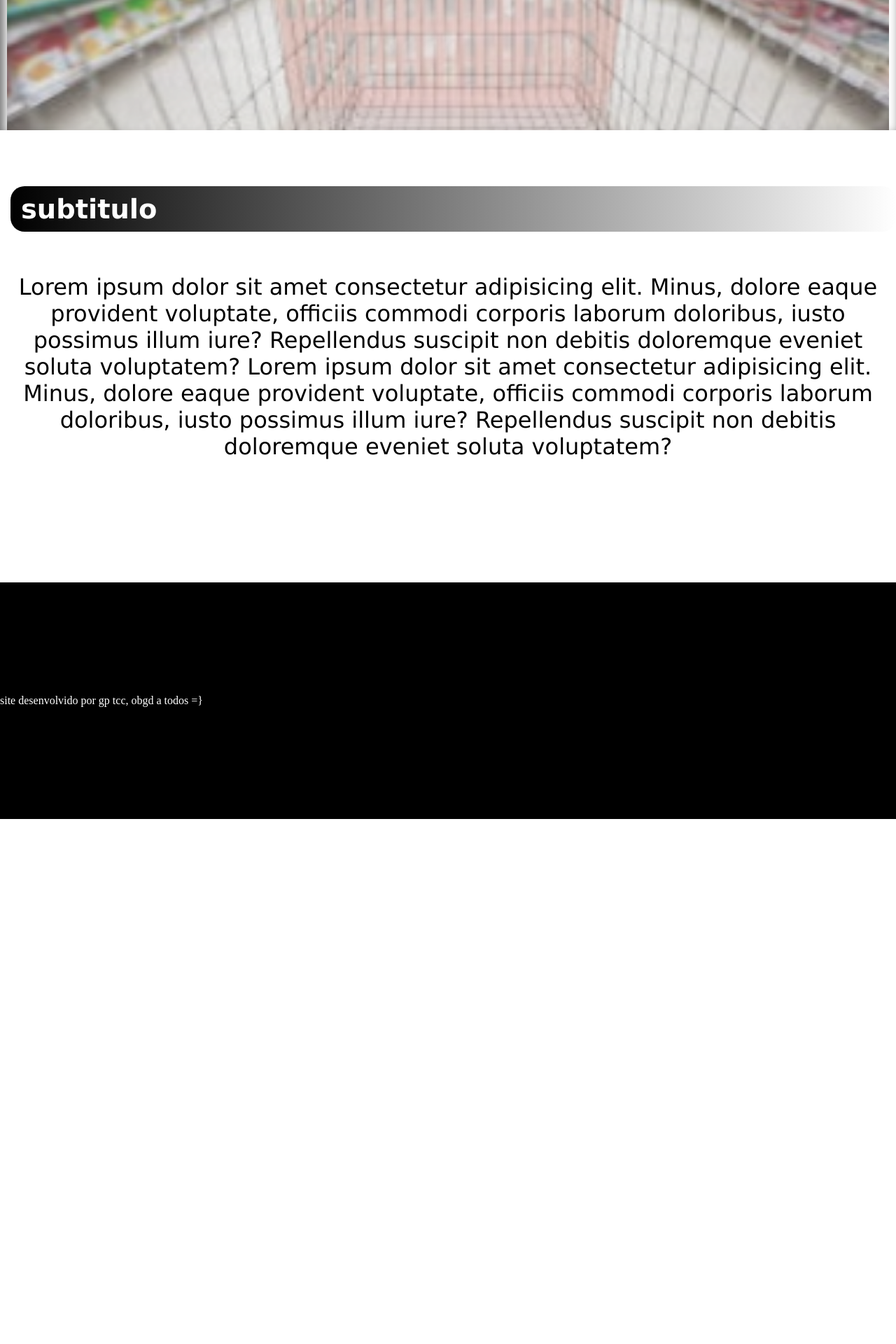
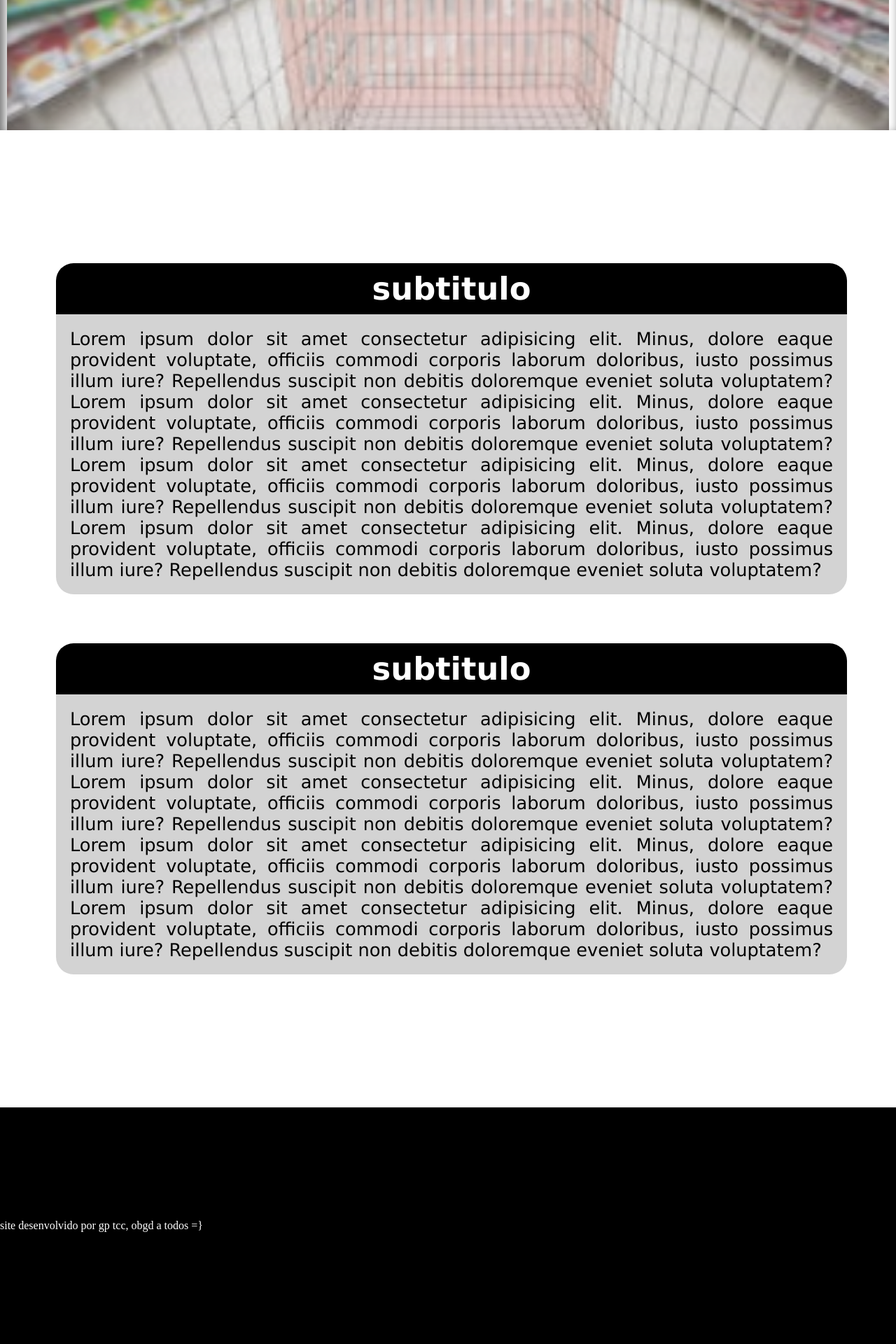
Before and after one commit to MattAlexandre/projeto-tcc, a PHP site: page / in a window 1280 px wide. Shown: the part 3055-4975 px from the top of the page at 70% size. Before the commit the page ends 4225 px from the top, so only its background shows below. Run offline with PHP 8.4, Linux system fonts and the light colour scheme.

Commit message:
atualizacao-css

```diff
--- a/estilo/index.css
+++ b/estilo/index.css
@@ -15,7 +15,7 @@
 
     --cor1:black;
     --cor2:white;
-    --cor3:none;
+    --cor3:lightgray;
     --cor4:none;
     --cor5:none;
     --cor6:none;
@@ -174,9 +174,36 @@ img{
     animation-delay: 15s ;
 }
 
+
+#sec03{
+    flex-direction: row;
+}
+
+.box{
+    margin: 70px;
+    border-radius: 20px ;
+}
+
+.box > h3{
+    background-color: var(--cor1);
+    color: var(--cor2);
+    font: normal bold 3.5vw var(--font1);
+    text-align: center;
+    padding: 10px;
+    border-radius: 25px 25px 0px 0px;
+}
+
+.box > p{
+    background-color: var(--cor3);
+    color: var(--cor1);
+    font: normal normal 2vw var(--font1);
+    text-align: justify;
+    padding: 20px;
+    border-radius: 0px 0px 25px 25px;
+}
+
 footer{
     background-color: var(--cor1);
     color: var(--cor2);
-    padding: 20vh 0vh   ;
-
+    padding: 20vh 0vh;
 }
--- a/index.html
+++ b/index.html
@@ -37,7 +37,7 @@
 
     <main> <!-- main do site - meio -->
 
-      <section class="padrao"> <!-- primeira sessão do site - conteudo -->
+      <section class="padrao" id="sec01"> <!-- primeira sessão do site - conteudo -->
 
           <h2>subtitulo </h2> <!-- subtitulo -->
 
@@ -60,7 +60,7 @@
       </section>
 
 
-      <section class="padrao"> <!-- primeira sessão do site - conteudo -->
+      <section class="padrao" id="sec02"> <!-- primeira sessão do site - conteudo -->
 
         <h2>subtitulo </h2> <!-- subtitulo -->
 
@@ -103,11 +103,21 @@
 
     </section>
 
-    <section class="padrao"> <!-- primeira sessão do site - conteudo -->
+    <section class="padrao" id="sec03"> <!-- primeira sessão do site - conteudo -->
 
-        <h2>subtitulo </h2> <!-- subtitulo -->
+        <section class="box" id="box1">
 
-        <p> <!-- paragrafo-->
+            <h3>subtitulo</h2>
+
+            <p>
+                Lorem ipsum dolor sit amet consectetur adipisicing elit.
+            Minus, dolore eaque provident voluptate, officiis commodi
+            corporis laborum doloribus, iusto possimus illum iure?
+            Repellendus suscipit non debitis doloremque eveniet soluta voluptatem?
+            Lorem ipsum dolor sit amet consectetur adipisicing elit.
+            Minus, dolore eaque provident voluptate, officiis commodi
+            corporis laborum doloribus, iusto possimus illum iure?
+            Repellendus suscipit non debitis doloremque eveniet soluta voluptatem?
             Lorem ipsum dolor sit amet consectetur adipisicing elit.
             Minus, dolore eaque provident voluptate, officiis commodi
             corporis laborum doloribus, iusto possimus illum iure?
@@ -117,6 +127,35 @@
             corporis laborum doloribus, iusto possimus illum iure?
             Repellendus suscipit non debitis doloremque eveniet soluta voluptatem?
             </p>
+
+        </section>
+
+        <section class="box" id="box2">
+
+            <h3>subtitulo</h2>
+
+            <p>
+                Lorem ipsum dolor sit amet consectetur adipisicing elit.
+            Minus, dolore eaque provident voluptate, officiis commodi
+            corporis laborum doloribus, iusto possimus illum iure?
+            Repellendus suscipit non debitis doloremque eveniet soluta voluptatem?
+            Lorem ipsum dolor sit amet consectetur adipisicing elit.
+            Minus, dolore eaque provident voluptate, officiis commodi
+            corporis laborum doloribus, iusto possimus illum iure?
+            Repellendus suscipit non debitis doloremque eveniet soluta voluptatem?
+            Lorem ipsum dolor sit amet consectetur adipisicing elit.
+            Minus, dolore eaque provident voluptate, officiis commodi
+            corporis laborum doloribus, iusto possimus illum iure?
+            Repellendus suscipit non debitis doloremque eveniet soluta voluptatem?
+            Lorem ipsum dolor sit amet consectetur adipisicing elit.
+            Minus, dolore eaque provident voluptate, officiis commodi
+            corporis laborum doloribus, iusto possimus illum iure?
+            Repellendus suscipit non debitis doloremque eveniet soluta voluptatem?
+            </p>
+
+        </section>
+
+
 
     </section>
 
```
Lines whose indentation alone changed are shown as unchanged.
